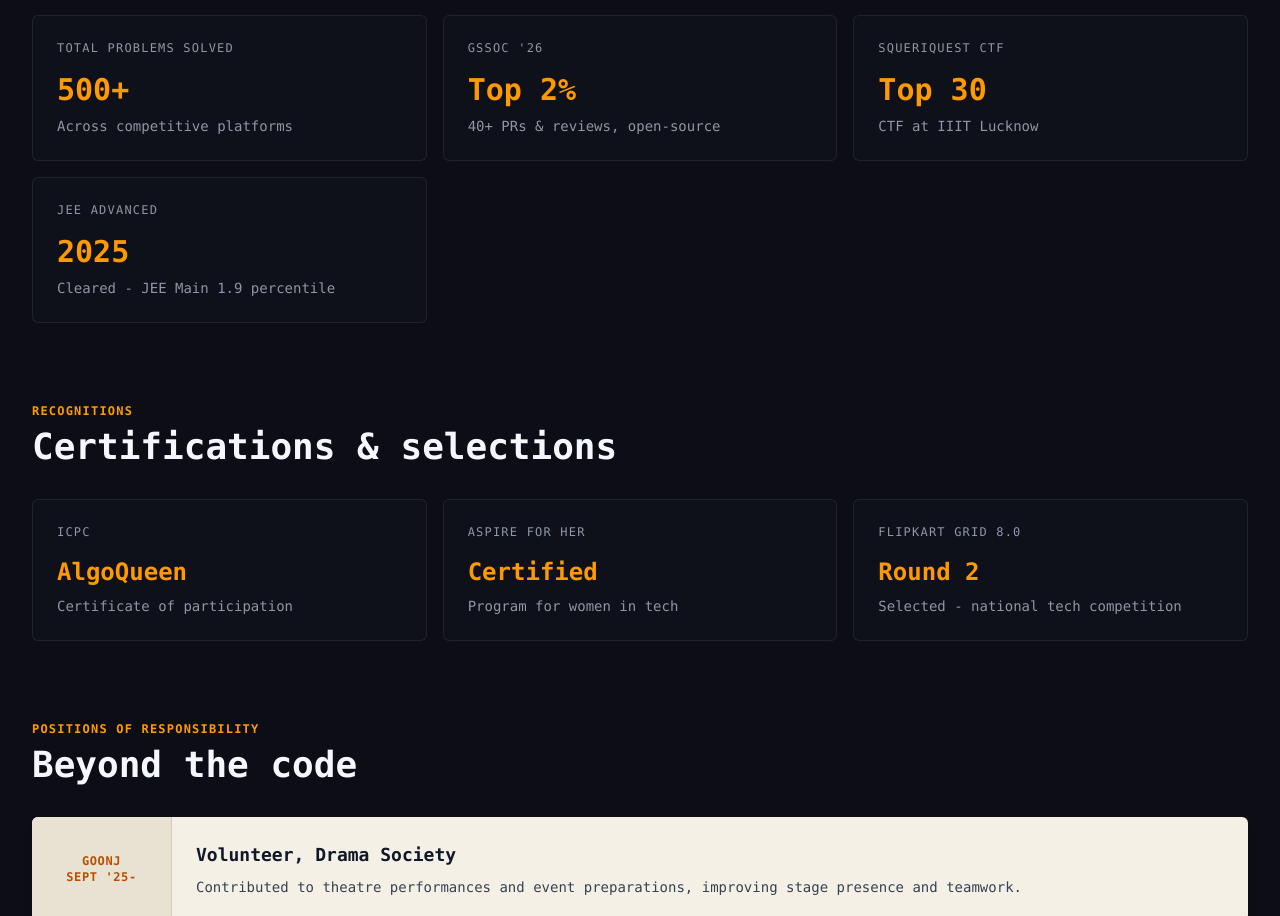
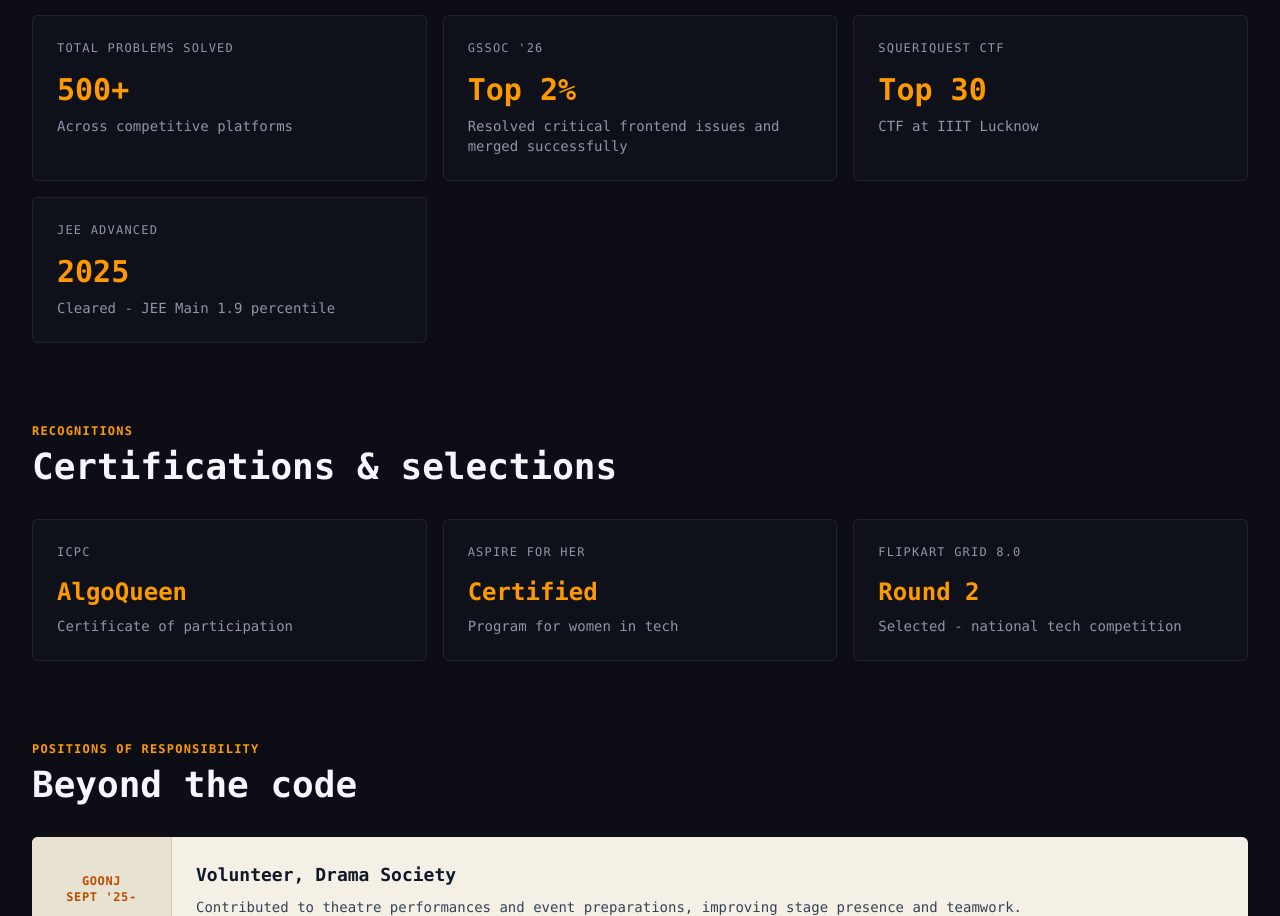
Before and after one commit to HarShada8G/harshada-portfolio, a React app: page / in a window 1280 px wide. Shown: the part 2759-3675 px from the top of the page. Built offline with nearby package versions, Linux system fonts and the light colour scheme; the HTML template or start-up script is replaced by a standard one.

Commit message:
Modify GSSOC '26 achievement description
Updated the description for GSSOC '26 achievement to reflect contributions.

```diff
--- a/src/sections/Achievements/Achievements.tsx
+++ b/src/sections/Achievements/Achievements.tsx
@@ -6,7 +6,7 @@ const COMP_STATS = [
   { platform: 'CODECHEF', value: '1423', sub: '2★ rating - 450+ problems solved' },
   { platform: 'LEETCODE', value: 'Harshe008', sub: 'DSA across data structures & DP' },
   { platform: 'TOTAL PROBLEMS SOLVED', value: '500+', sub: 'Across competitive platforms' },
-  { platform: "GSSOC '26", value: 'Top 2%', sub: '40+ PRs & reviews, open-source' },
+  { platform: "GSSOC '26", value: 'Top 2%', sub: 'Resolved critical frontend issues and merged successfully' },
   { platform: 'SQUERIQUEST CTF', value: 'Top 30', sub: 'CTF at IIIT Lucknow' },
   { platform: 'JEE ADVANCED', value: '2025', sub: 'Cleared - JEE Main 1.9 percentile' }
 ];
```
